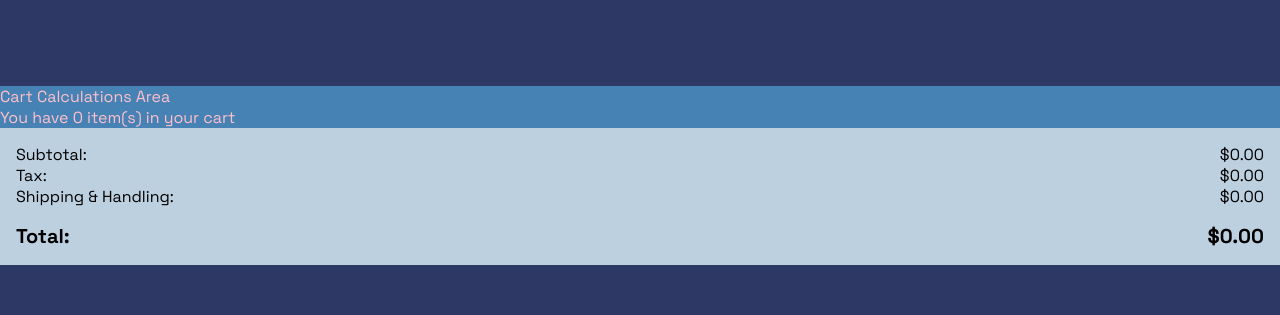
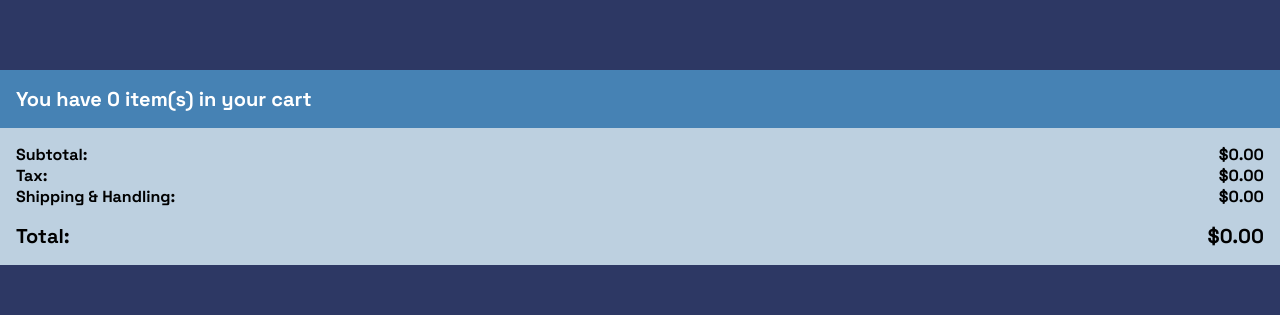
Before and after one commit to carisaelam/shopping-cart, a React (Vite) app: page /cart in a window 1280 px wide. Shown: the part 535-850 px from the top of the page. Built offline with nearby package versions, Linux system fonts and the light colour scheme; no server answers.

Commit message:
Added more tests for CartCalculations

```diff
--- a/src/components/CartCalculations/CartCalculations.jsx
+++ b/src/components/CartCalculations/CartCalculations.jsx
@@ -13,7 +13,8 @@ export default function CartCalculations() {
 
   const TAX = itemsTotalValue * 0.07 || 0;
   const SHIPPING__AND__HANDLING = itemsTotalValue * 0.03 || 0;
-  const GRAND__TOTAL = Number(itemsTotalValue) + TAX + SHIPPING__AND__HANDLING || 0;
+  const GRAND__TOTAL =
+    Number(itemsTotalValue) + TAX + SHIPPING__AND__HANDLING || 0;
 
   useEffect(() => {
     setItemsTotal(calculateCartTotal(itemsInCart));
@@ -30,10 +31,9 @@ export default function CartCalculations() {
   }
   return (
     <div data-testid="cart__calculations" className={style.cart__calculations}>
-      Cart Calculations Area
-      <p data-testid="cart__message">
-        You have {countItems(itemsInCart) || 0} item(s) in your cart
-      </p>
+      <div data-testid="cart__message" className={style.cart__message}>
+        <p>You have {countItems(itemsInCart) || 0} item(s) in your cart</p>
+      </div>
       <div className={style.calculations__table}>
         <div data-testid="items__total" className={style.items__total}>
           <p>Subtotal: </p>
--- a/src/components/CartCalculations/CartCalculations.module.css
+++ b/src/components/CartCalculations/CartCalculations.module.css
@@ -1,12 +1,17 @@
 .cart__calculations {
-  color: pink;
+  color: white;
+  font-weight: bold;
   min-height: 10rem;
   background-color: steelblue;
   position: fixed;
   bottom: 0;
   min-width: 100%;
   margin: 0;
-  padding: 0;
+}
+
+.cart__message {
+  padding: 1rem;
+  font-size: clamp(.75rem, .75rem + 2vw, 1.25rem);
 }
 
 .calculations__table {
--- a/src/components/ProductCard/ProductCard.jsx
+++ b/src/components/ProductCard/ProductCard.jsx
@@ -118,7 +118,7 @@ export default function ProductCard({
             isInCart ? 'product__remove__from__cart' : 'product__add__to__cart'
           }
         >
-          {isInCart ? 'Remove from Cart' : 'Add to Cart'}
+          {isInCart ? 'Remove' : 'Add to Cart'}
         </button>
       </div>
     </div>
```
Also changed, not shown: 1 other file (tests, documents, lock files or other folders).
